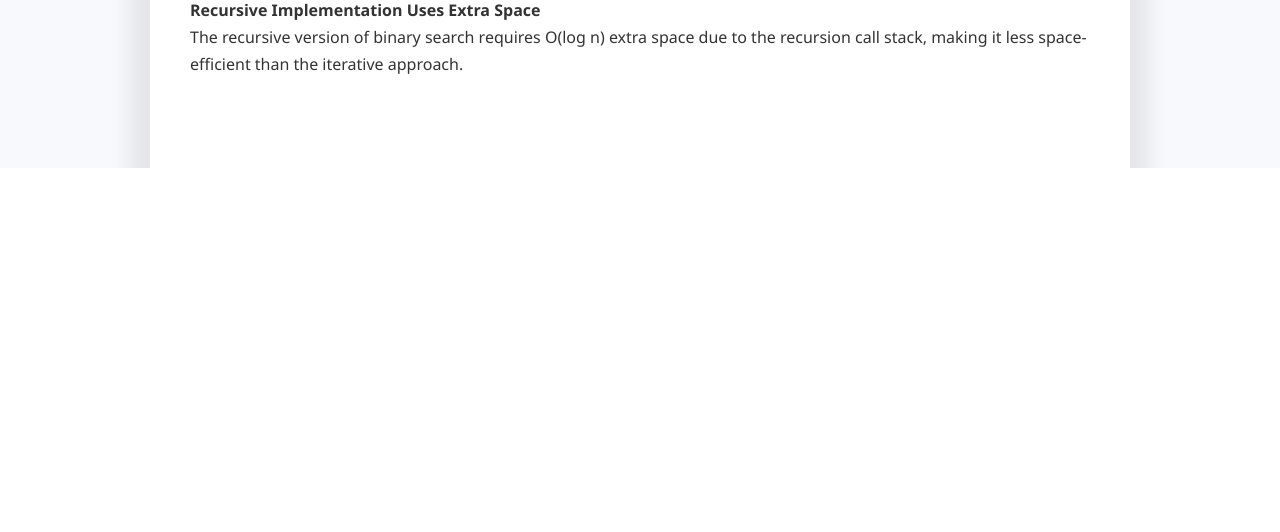
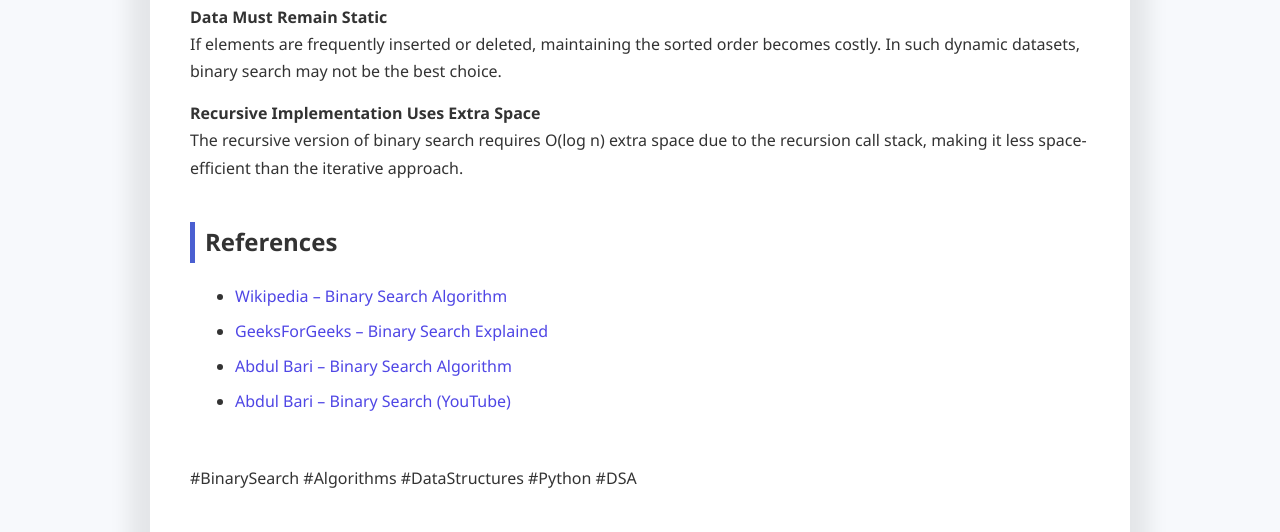
Before and after one commit to PushpinderKashyap/pk_website, a Flask app: page /Blogs/BinarySearch in a window 1280 px wide. Shown: the part 4156-4688 px from the top of the page. Before the commit the page ends 4324 px from the top, so only its background shows below. Run offline with Flask 3, Linux system fonts and the light colour scheme.

Commit message:
Added References

```diff
--- a/templates/Blogs/BinarySearch.html
+++ b/templates/Blogs/BinarySearch.html
@@ -2,10 +2,11 @@
 <html lang="en">
 <head>
     <meta charset="UTF-8">
-    <title>Binary Search Algorithm</title>
+    <title>Binary Search Algorithm Explained with Examples | Pushpinder</title>
     <meta name="viewport" content="width=device-width, initial-scale=1.0">
-
-    <style>
+<meta name="description" content="Learn Binary Search algorithm with step-by-step explanation, examples, time complexity, and visual representation for beginners." />
+   <meta name="keywords" content="binary search, binary search algorithm, binary search in python, data structures, searching algorithms" />
+   <style>
         body {
             font-family: "Segoe UI", sans-serif;
             background-color: #f7f9fc;
@@ -125,6 +126,23 @@
   font-weight: bold;
   cursor: pointer;
 }
+.reference-list {
+  padding-left: 20px;
+}
+
+.reference-list li {
+  margin-bottom: 8px;
+}
+
+.reference-list a {
+  color: #4f46e5;
+  text-decoration: none;
+}
+
+.reference-list a:hover {
+  text-decoration: underline;
+}
+
 </style>
 </head>
 <body>
@@ -141,7 +159,8 @@
 
     <h2>Prerequisites for Binary Search</h2>
     <ul>
-        <li>The dataset must be sorted either in ascending or descending order.</li>
+        <li>For binary search to work correctly, the input data must be sorted.</li>
+         <p>Typically, the array is sorted in ascending order. Binary search can also be applied to a descendingly sorted array, but in that case, the comparison logic must be reversed. If the sorting order is not handled properly, the algorithm may return incorrect results </p>
         <li>The data structure should support O(1) access to elements.</li>
         <li>The data structure should allow for comparison.</li>
     </ul>
@@ -188,7 +207,7 @@
 
     <h2>Binary Search Algorithm</h2>
     <div style="overflow: auto;">
-    <img src="{{ url_for('static', filename='Images/BinarySearchAlgoReprentation.png') }}">
+    <img src="{{ url_for('static', filename='Images/BinarySearchAlgoReprentation.png') }}" alt="Step by step visualization of binary search algorithm">
     </div>
 
     <div class="box">
@@ -217,7 +236,7 @@
        or the search space is empty.
     </p>
     <div style="overflow: auto;text-align: center;">
-    <img src="{{ url_for('static', filename='Images/IterativeBinarySearch.png') }}">
+    <img src="{{ url_for('static', filename='Images/IterativeBinarySearch.png') }}" alt="binary search algorithm -  Iterative Appraoch">
     </div>
      <p>
        <strong>Recursive Binary Search Algorithm:</strong> It finds a target
@@ -225,7 +244,7 @@
        it into two halves and recursively calling
        itself until it finds the target element.
     </p>
- <div style="overflow: auto;text-align: center;"> <img src="{{ url_for('static', filename='Images/RecursiveBinarySearch.png') }}"></div>
+ <div style="overflow: auto;text-align: center;"> <img src="{{ url_for('static', filename='Images/RecursiveBinarySearch.png') }}" alt="binary search algorithm -  Recursive Appraoch"></div>
 
 
 
@@ -268,9 +287,46 @@
      <p><strong>Recursive Implementation Uses Extra Space</strong> <br>
     The recursive version of binary search requires O(log n) extra space due to the recursion call stack, making it less space-efficient than the iterative approach.</p>
 
+    <h2>References</h2>
+<ul class="reference-list">
+  <li>
+    <a href="https://en.wikipedia.org/wiki/Binary_search"
+       target="_blank" rel="noopener noreferrer">
+       Wikipedia – Binary Search Algorithm
+    </a>
+  </li>
+
+  <li>
+    <a href="https://www.geeksforgeeks.org/dsa/binary-search/"
+       target="_blank" rel="noopener noreferrer">
+       GeeksForGeeks – Binary Search Explained
+    </a>
+  </li>
+
+  <li>
+    <a href="https://youtu.be/C2apEw9pgtw?si=ph9iO8uLIur5_jRB"
+       target="_blank" rel="noopener noreferrer">
+      Abdul Bari – Binary Search Algorithm
+    </a>
+  </li>
+
+  <li>
+    <a href="https://www.youtube.com/watch?v=0IAPZzGSbME"
+       target="_blank" rel="noopener noreferrer">
+       Abdul Bari – Binary Search (YouTube)
+    </a>
+  </li>
+</ul>
     <div class="footer">
 
     </div>
+    <div class="tags">
+  <span>#BinarySearch</span>
+  <span>#Algorithms</span>
+  <span>#DataStructures</span>
+  <span>#Python</span>
+  <span>#DSA</span>
+</div>
 <!-- Popup Modal -->
 <div id="gifModal" class="modal">
   <span class="close" onclick="closeModal()">&times;</span>
```
